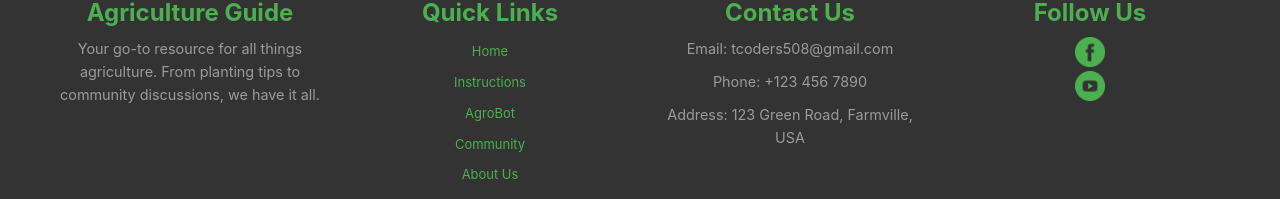
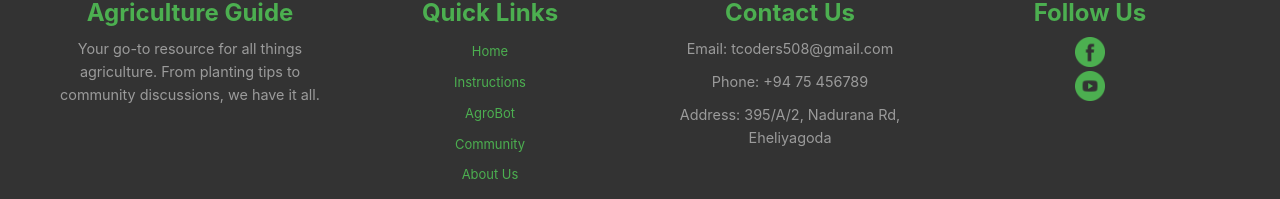
Before and after one commit to YutharsanS/AgroGuide, a React (Vite) app in the folder frontend/: page / in a window 1280 px wide. Shown: the part 2456-2655 px from the top of the page. Built offline with nearby package versions, Linux system fonts and the light colour scheme.

Commit message:
Update Footer.jsx, update contact details

```diff
--- a/frontend/src/components/Footer.jsx
+++ b/frontend/src/components/Footer.jsx
@@ -29,8 +29,8 @@ function Footer() {
                 <div className="footer-section contact">
                     <h2>Contact Us</h2>
                     <p>Email: tcoders508@gmail.com</p>
-                    <p>Phone: +123 456 7890</p>
-                    <p>Address: 123 Green Road, Farmville, USA</p>
+                    <p>Phone: +94 75 456789</p>
+                    <p>Address: 395/A/2, Nadurana Rd, Eheliyagoda</p>
                 </div>
                 <div className="footer-section social">
                     <h2>Follow Us</h2>
```
